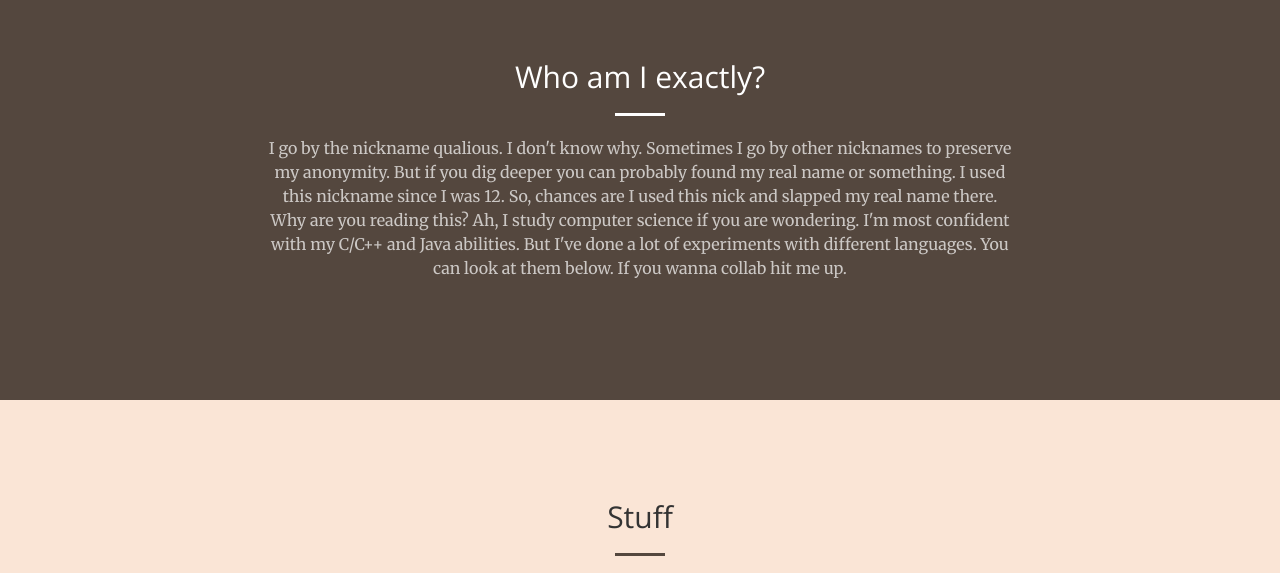
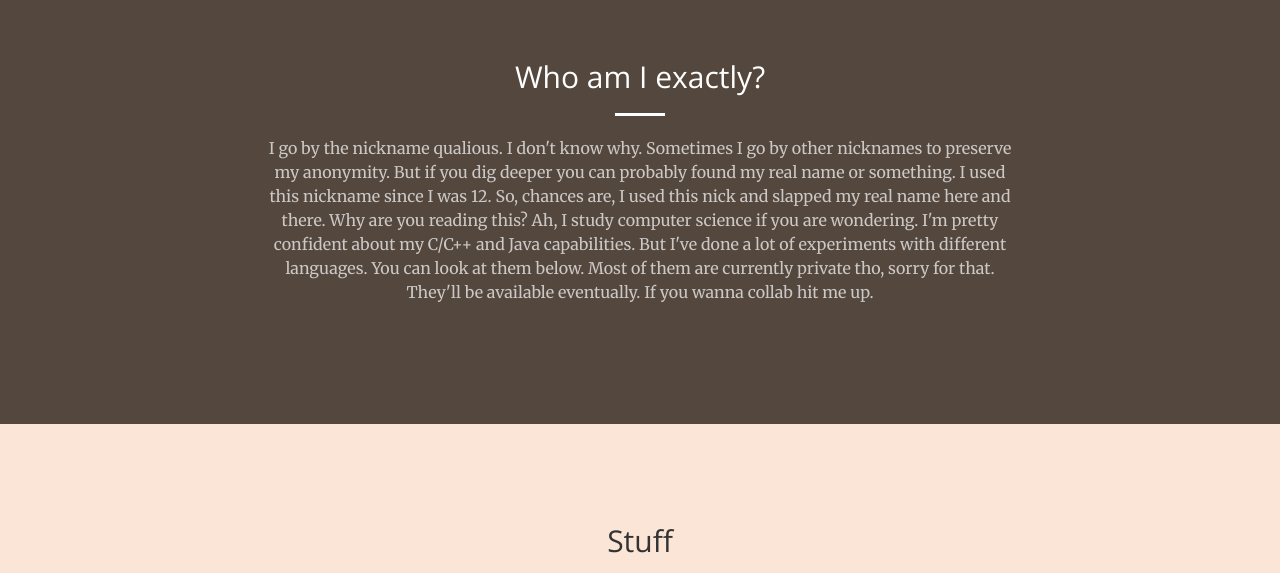
Before and after one commit to qualious/qualious.github.io, a website: page index.html in a window 1280 px wide. Shown: the part 840-1413 px from the top of the page. Drawn offline with nearby package versions, Linux system fonts and the light colour scheme; files whose address does not match are found by name.

Commit message:
Fixed some typo

```diff
--- a/index.html
+++ b/index.html
@@ -60,9 +60,9 @@
                     <hr class="light">
                     <p class="text-faded">I go by the nickname qualious. I don't know why. Sometimes I go by other nicknames to preserve my
                     anonymity. But if you dig deeper you can probably found my real name or something. I used this nickname since I was 12. So,
-                    chances are I used this nick and slapped my real name there. Why are you reading this? Ah, I study computer science if you are
-                    wondering. I'm most confident with my C/C++ and Java abilities. But I've done a lot of experiments with different languages.
-                    You can look at them below. If you wanna collab hit me up.</p>
+                    chances are, I used this nick and slapped my real name here and there. Why are you reading this? Ah, I study computer science if you are
+                    wondering. I'm pretty confident about my C/C++ and Java capabilities. But I've done a lot of experiments with different languages.
+                    You can look at them below. Most of them are currently private tho, sorry for that. They'll be available eventually. If you wanna collab hit me up.</p>
                 </div>
             </div>
         </div>
```
